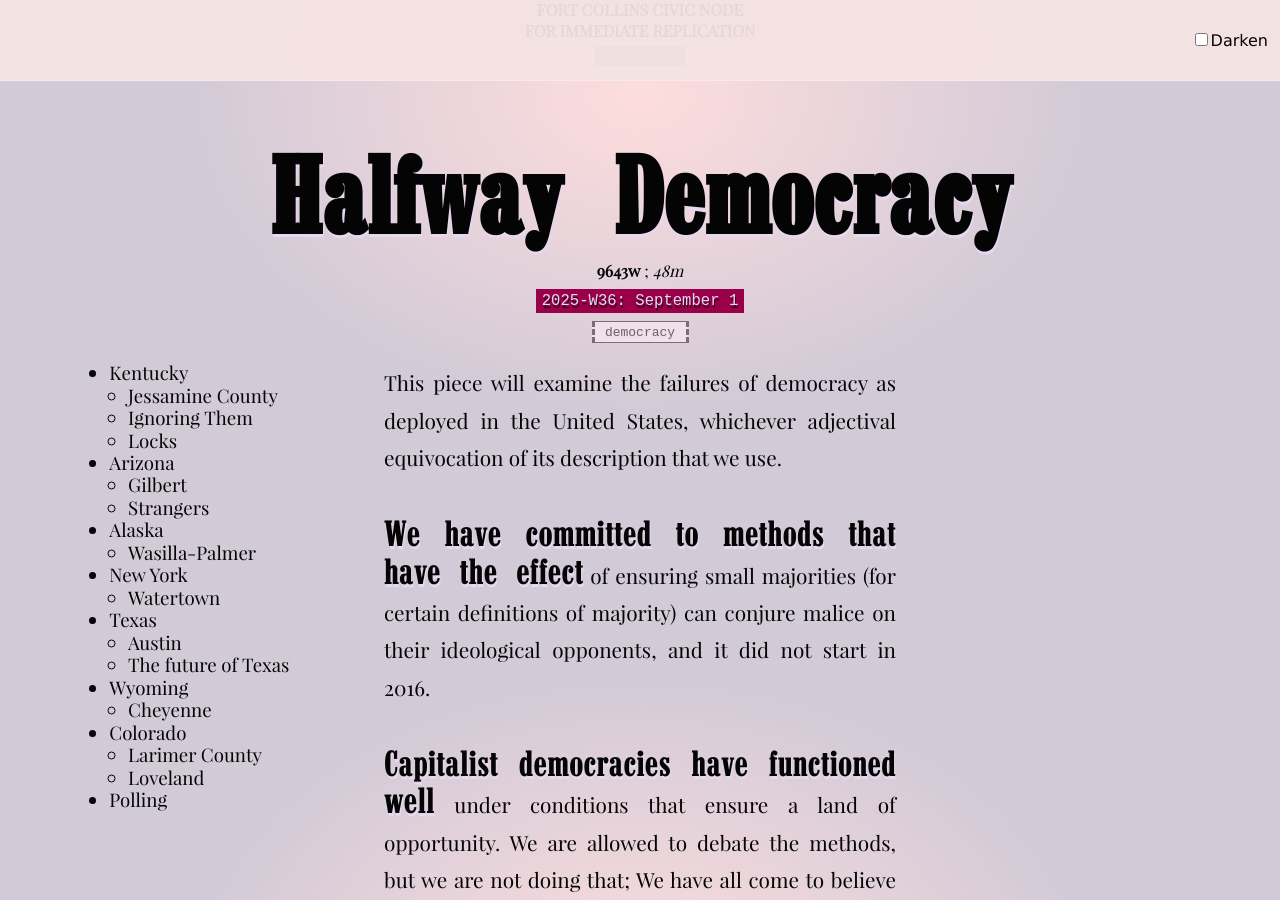
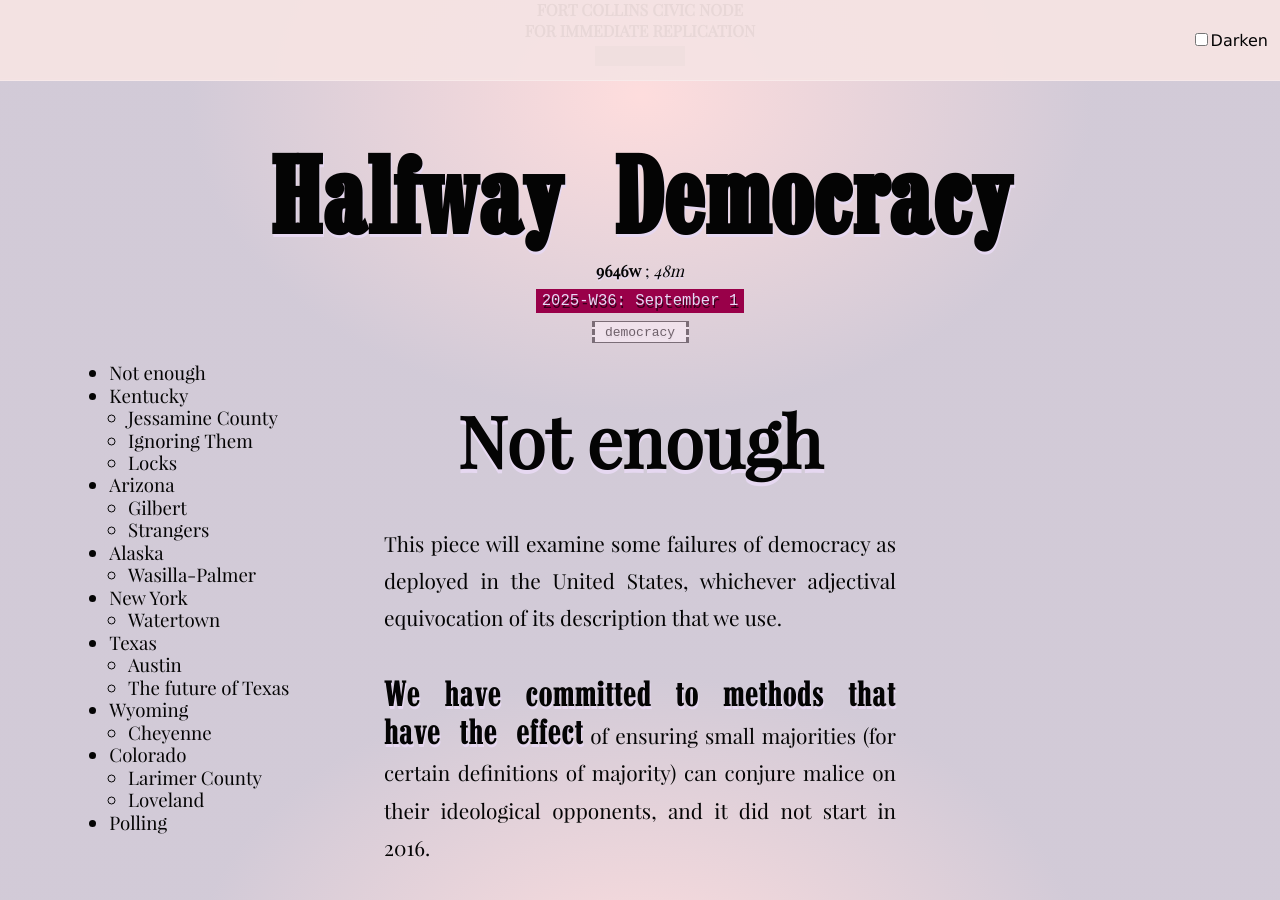
Before and after one commit to tiliv/antibody, a Jekyll site: the page built from docs/journal/autumn-ryan-Halfway-Democracy/index.md, in a window 1280 px wide and 900 px high, scrolled down 355 px. Built offline with Jekyll 4.4.1, drawn with Linux system fonts in a browser that asks for light colours; grey boxes are pictures that could not be loaded.

Commit message:
Add header for top rant

```diff
--- a/docs/journal/autumn-ryan-Halfway-Democracy/index.md
+++ b/docs/journal/autumn-ryan-Halfway-Democracy/index.md
@@ -17,7 +17,9 @@ index: true
 
 {% include toc/aside.html %}
 
-This piece will examine the failures of democracy as deployed in the United States, whichever adjectival equivocation of its description that we use.
+### Not enough
+
+This piece will examine some failures of democracy as deployed in the United States, whichever adjectival equivocation of its description that we use.
 
 **We have committed to methods that have the effect** of ensuring small majorities (for certain definitions of majority) can conjure malice on their ideological opponents, and it did not start in 2016.
 
```
